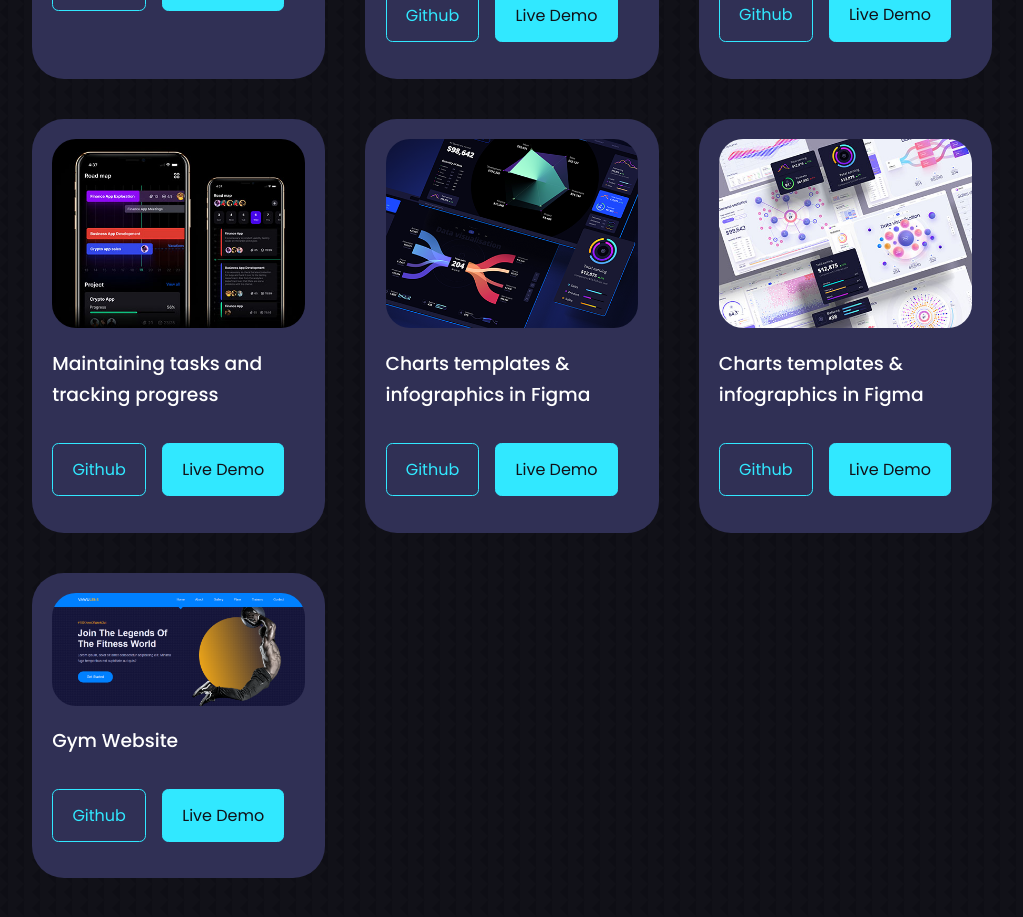
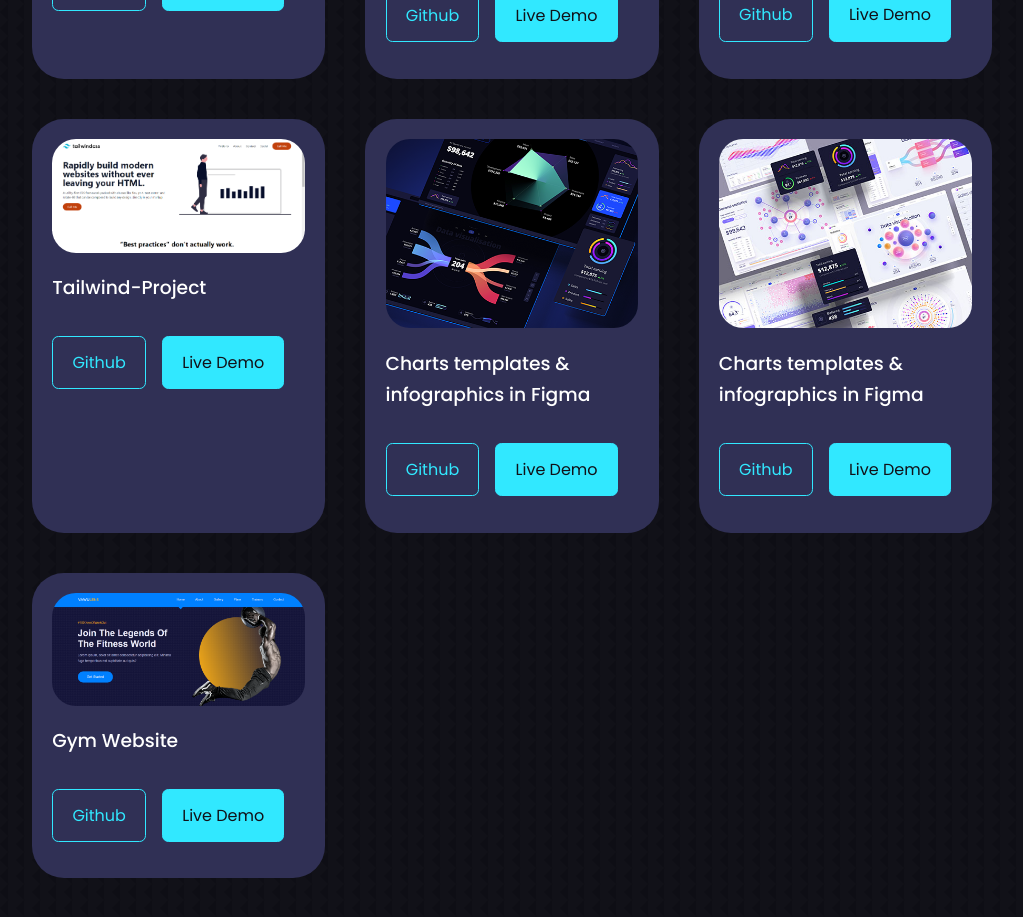
Before and after one commit to Mahmoud-Shoura/learn-react, a React (Vite) app: page / in a window 1280 px wide. Shown: the part 3580-4497 px from the top of the page, without its empty margins (128-1151 px from the left). Built offline with nearby package versions, Linux system fonts and the light colour scheme.

Commit message:
add tailwind project

```diff
--- a/src/components/portfolio/portfolio.jsx
+++ b/src/components/portfolio/portfolio.jsx
@@ -3,7 +3,7 @@ import "./portfolio.css";
 import IMG1 from "../../assets/Edusity.png";
 import IMG2 from "../../assets/Autumn.png";
 import IMG3 from "../../assets/shopper-mhs.png";
-import IMG4 from "../../assets/portfolio4.jpg";
+import IMG4 from "../../assets/tailwind-project.png";
 import IMG5 from "../../assets/portfolio5.png";
 import IMG6 from "../../assets/portfolio6.jpg";
 import IMG7 from "../../assets/Gym-Website.png";
@@ -33,9 +33,9 @@ const data = [
   {
     id: 4,
     image: IMG4,
-    title: "Maintaining tasks and tracking progress",
-    github: "https://github.com",
-    demo: "https://dribble.com/shots/16955822-Maintaining-tasks-and-tracking-progress",
+    title: "Tailwind-Project",
+    github: "https://github.com/Mahmoud-Shoura/tailwind-1",
+    demo: "https://main--tailwind-project22.netlify.app/",
   },
   {
     id: 5,
```
Also changed, not shown: src/assets/tailwind-project.png (added).
